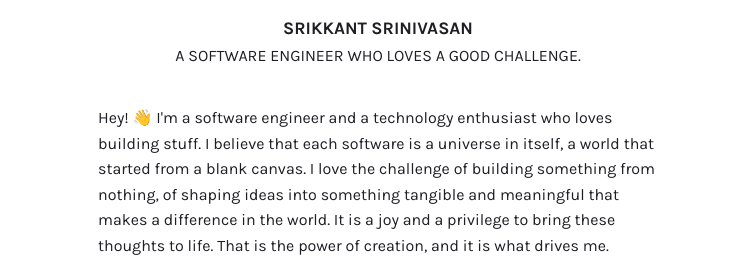
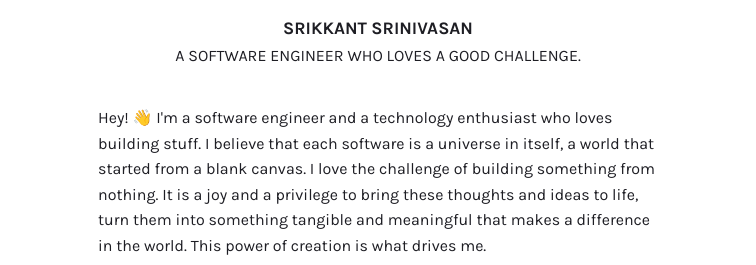
Before and after one commit to srikkant/srikkant.com, a plain HTML site: page static/index.html in a window 1280 px wide. Shown: the part 535-800 px from the top of the page, without its empty margins (262-1018 px from the left). Drawn offline with Linux system fonts and the light colour scheme.

Commit message:
fix: some copy changes

```diff
--- a/static/index.html
+++ b/static/index.html
@@ -2,6 +2,7 @@
 <html>
 
 <head>
+    <link rel="icon" href="favicon.ico" />
     <link rel="preconnect" href="https://fonts.googleapis.com">
     <link rel="preconnect" href="https://fonts.gstatic.com" crossorigin>
     <link
@@ -9,6 +10,8 @@
         rel="stylesheet">
     <link rel="stylesheet" href="/css/index.css" />
     <script src="/js/index.js" type="module"></script>
+
+    <title>Srikkant Srinivasan</title>
 </head>
 
 <body>
@@ -36,10 +39,10 @@
                 Hey! 👋
                 I'm a software engineer and a technology enthusiast who loves building stuff.
                 I believe that each software is a universe in itself, a world that started from a blank canvas.
-                I love the challenge of building something from nothing, of shaping ideas into something tangible and
-                meaningful that makes a difference in the world.
-                It is a joy and a privilege to bring these thoughts to life.
-                That is the power of creation, and it is what drives me.
+                I love the challenge of building something from nothing.
+                It is a joy and a privilege to bring these thoughts and ideas to life, turn them into something tangible
+                and meaningful that makes a difference in the world.
+                This power of creation is what drives me.
             </p>
             <p>
                 Currently, I am a Staff Engineer at <strong>Google</strong> working on Google Cloud. I have worked with
```
Also changed, not shown: static/favicon.ico (added).
